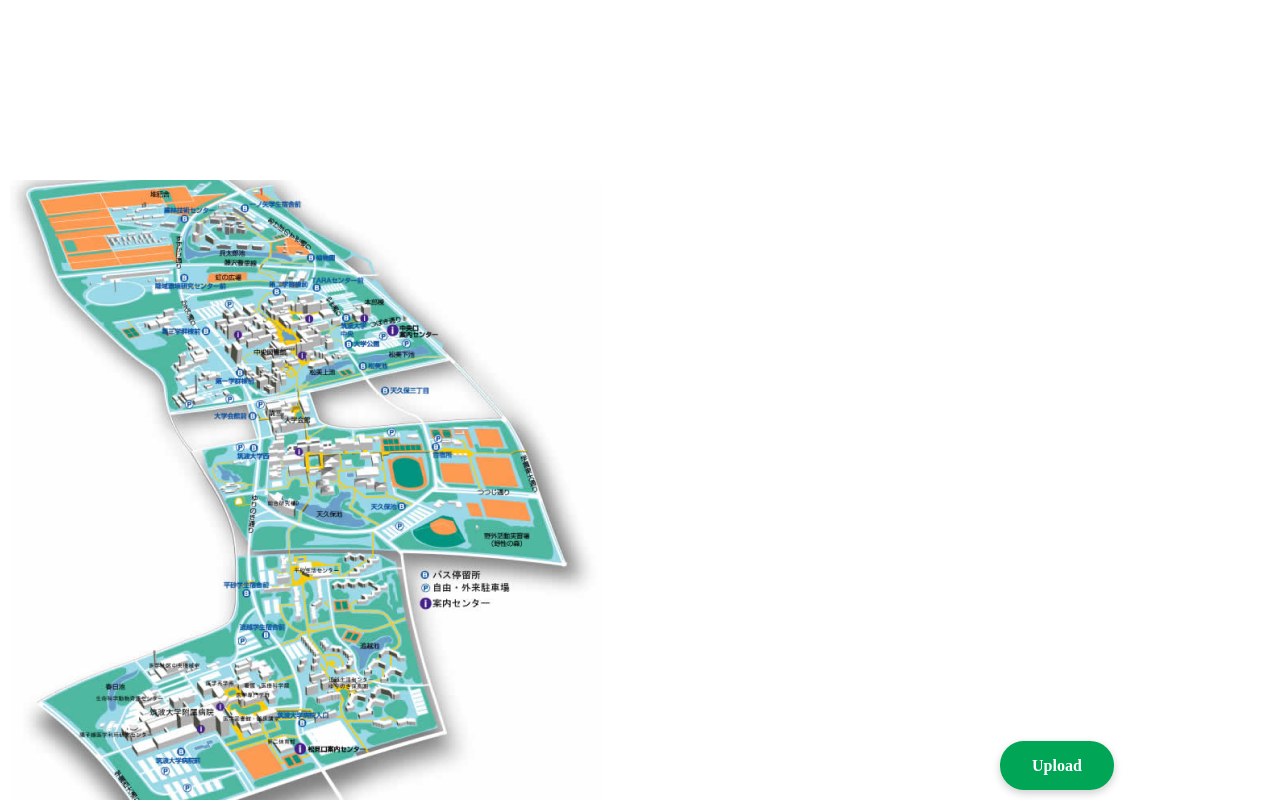
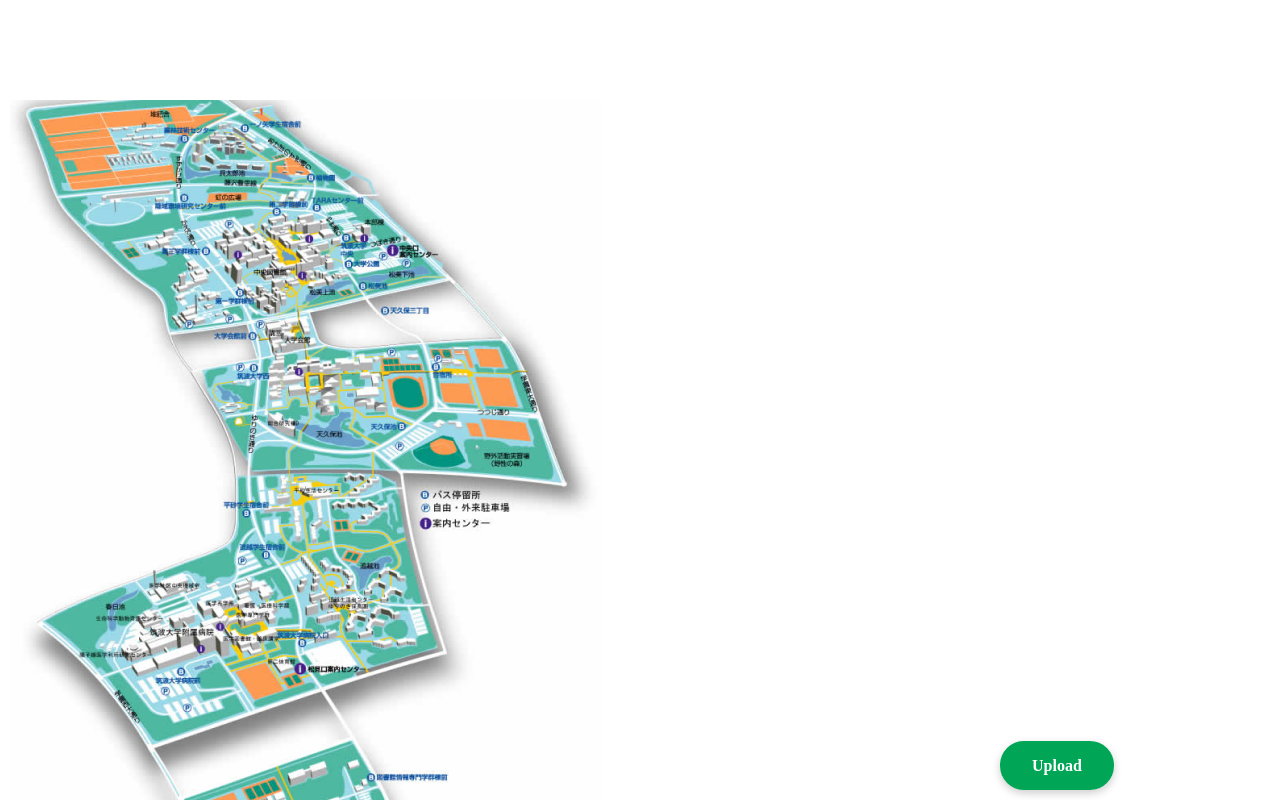
Before and after one commit to angeleru1128/tatekan, a Nuxt app: page / in a window 1280 px wide. Shown: the top 800 px of the page. Built offline with nearby package versions, Linux system fonts and the light colour scheme.

Commit message:
feature/ayaka/school追加

```diff
--- a/components/SchoolImage.vue
+++ b/components/SchoolImage.vue
@@ -15,7 +15,7 @@ export default {
 <style>
 img {
   position: relative;
-  top: 180px;
+  top: 100px;
   left: 10px;
 
 
```
